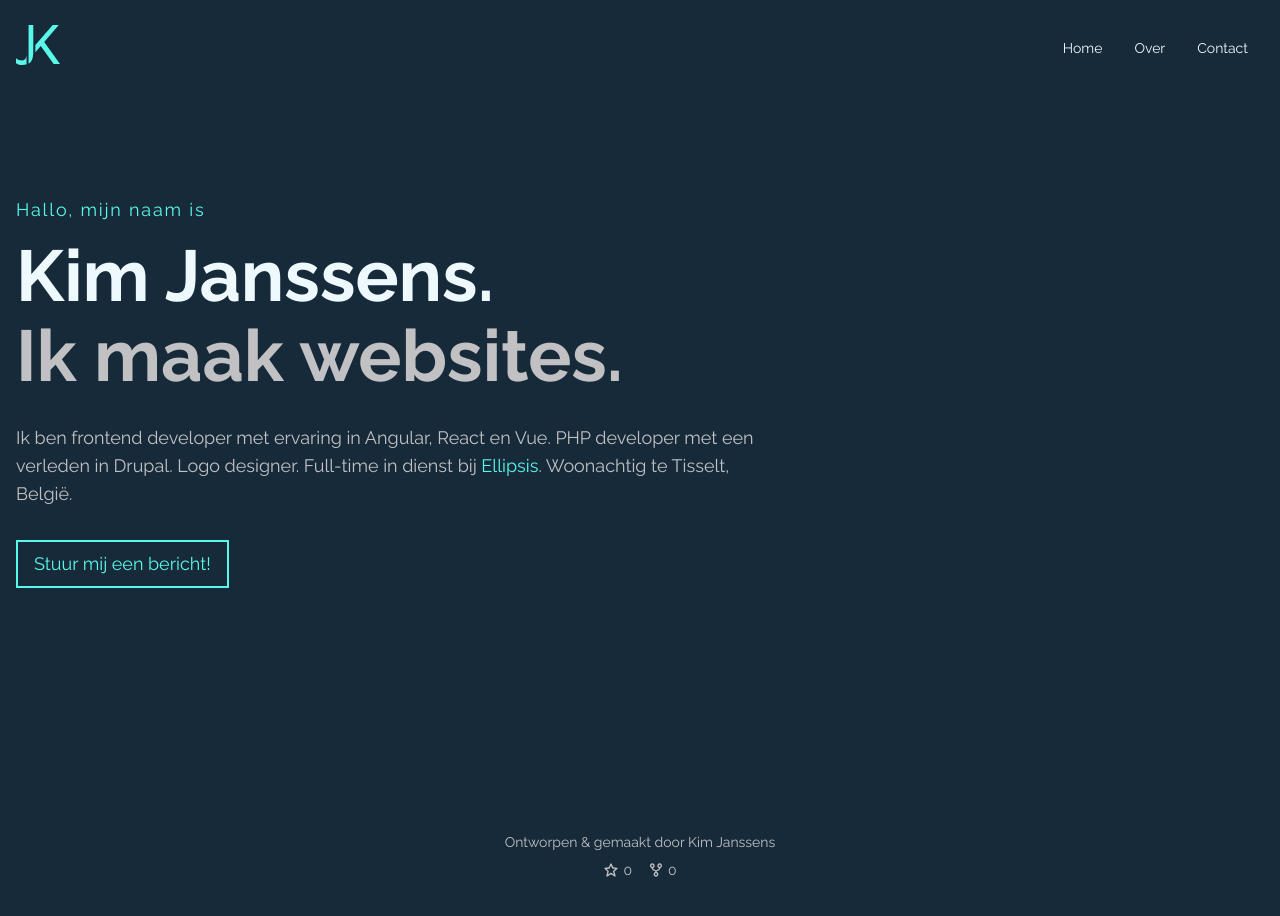
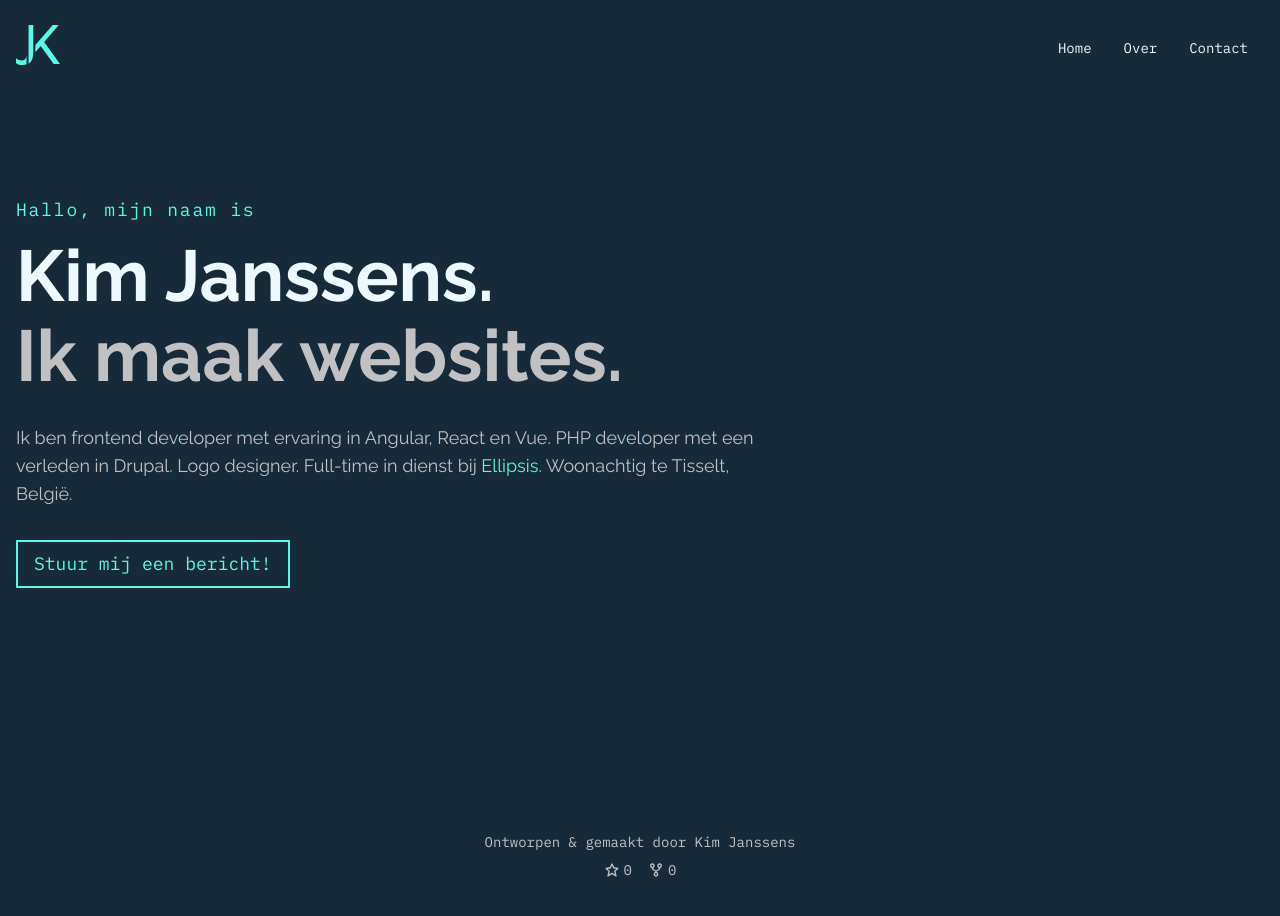
Before and after one commit to kimjanssens/portfolio, a Next.js app: page / in a window 1280 px wide. Built offline with nearby package versions, Linux system fonts and the light colour scheme.

Commit message:
Installed IBM Plex Mono font

```diff
--- a/components/Footer.js
+++ b/components/Footer.js
@@ -6,7 +6,7 @@ const Footer = () => {
 		<footer className="text-center p-8">
 			<Link href="https://github.com/kimjanssens/portfolio">
 				<a
-					className="font-raleway text-sm text-silver inline-block hover:text-turquoise-blue transition ease-in-out duration-300"
+					className="font-ibm text-sm text-silver inline-block hover:text-turquoise-blue transition ease-in-out duration-300"
 					target="_blank"
 				>
 					<p className="mb-2">Ontworpen & gemaakt door Kim Janssens</p>
--- a/components/MobileNavigation.js
+++ b/components/MobileNavigation.js
@@ -10,7 +10,7 @@ const MobileNavigation = ({ open, setOpen }) => {
 			<nav className="flex flex-col text-center justify-center h-full">
 				<Link href="/">
 					<a
-						className="font-raleway text-xl text-snow py-6 hover:text-turquoise-blue transition ease-in-out duration-300"
+						className="font-ibm text-xl text-snow py-6 hover:text-turquoise-blue transition ease-in-out duration-300"
 						onClick={() => setOpen(!open)}
 					>
 						Home
@@ -18,7 +18,7 @@ const MobileNavigation = ({ open, setOpen }) => {
 				</Link>
 				<Link href="/over">
 					<a
-						className="font-raleway text-xl text-snow py-6 hover:text-turquoise-blue transition ease-in-out duration-300"
+						className="font-ibm text-xl text-snow py-6 hover:text-turquoise-blue transition ease-in-out duration-300"
 						onClick={() => setOpen(!open)}
 					>
 						Over
@@ -26,7 +26,7 @@ const MobileNavigation = ({ open, setOpen }) => {
 				</Link>
 				<Link href="/contact">
 					<a
-						className="font-raleway text-xl text-snow py-6 hover:text-turquoise-blue transition ease-in-out duration-300"
+						className="font-ibm text-xl text-snow py-6 hover:text-turquoise-blue transition ease-in-out duration-300"
 						onClick={() => setOpen(!open)}
 					>
 						Contact
--- a/components/Navigation.js
+++ b/components/Navigation.js
@@ -4,17 +4,17 @@ const Navigation = () => {
 	return (
 		<nav className="hidden w-full md:block md:w-auto">
 			<Link href="/">
-				<a className="font-raleway text-sm text-snow inline-block p-3 mx-1 hover:text-turquoise-blue transition ease-in-out duration-300">
+				<a className="font-ibm text-sm text-snow inline-block p-3 mx-1 hover:text-turquoise-blue transition ease-in-out duration-300">
 					Home
 				</a>
 			</Link>
 			<Link href="/over">
-				<a className="font-raleway text-sm text-snow inline-block p-3 mx-1 hover:text-turquoise-blue transition ease-in-out duration-300">
+				<a className="font-ibm text-sm text-snow inline-block p-3 mx-1 hover:text-turquoise-blue transition ease-in-out duration-300">
 					Over
 				</a>
 			</Link>
 			<Link href="/contact">
-				<a className="font-raleway text-sm text-snow inline-block p-3 mx-1 hover:text-turquoise-blue transition ease-in-out duration-300">
+				<a className="font-ibm text-sm text-snow inline-block p-3 mx-1 hover:text-turquoise-blue transition ease-in-out duration-300">
 					Contact
 				</a>
 			</Link>
--- a/pages/index.tsx
+++ b/pages/index.tsx
@@ -20,7 +20,7 @@ const Home: NextPage = () => {
 			<main id="homepage" className="flex items-center h-screen">
 				<div className="container mx-auto px-4">
 					<div className="max-w-3xl">
-						<p className="font-raleway text-base sm:text-lg text-turquoise-blue tracking-widest mb-4">
+						<p className="font-ibm text-base sm:text-lg text-turquoise-blue tracking-widest mb-4">
 							Hallo, mijn naam is
 						</p>
 						<h1 className="font-raleway font-semibold text-snow text-5xl sm:text-7xl mb-2">
@@ -45,7 +45,7 @@ const Home: NextPage = () => {
 						</p>
 						<Link href="mailto:hello@kimjanssens.be">
 							<a
-								className="font-raleway text-base sm:text-lg text-turquoise-blue inline-block border-2 border-solid border-turquoise-blue px-4 py-2 hover:bg-turquoise-blue hover:text-prussian-blue ease-in-out duration-300 sm:mr-4 mb-4 text-center"
+								className="font-ibm text-base sm:text-lg text-turquoise-blue inline-block border-2 border-solid border-turquoise-blue px-4 py-2 hover:bg-turquoise-blue hover:text-prussian-blue ease-in-out duration-300 sm:mr-4 mb-4 text-center"
 								onClick={() => track("view_item", "contact")}
 							>
 								Stuur mij een bericht!
--- a/styles/globals.css
+++ b/styles/globals.css
@@ -1,4 +1,4 @@
-@import url('https://fonts.googleapis.com/css2?family=Raleway:wght@400;700&family=Roboto&display=swap');
+@import url('https://fonts.googleapis.com/css2?family=IBM+Plex+Mono&family=Raleway:wght@400;700&display=swap');
 
 @tailwind base;
 @tailwind components;
--- a/tailwind.config.js
+++ b/tailwind.config.js
@@ -7,6 +7,7 @@ module.exports = {
 		extend: {
 			fontFamily: {
 				raleway: ["Raleway", "sans-serif"],
+				ibm: ["IBM Plex Mono", "monospace"],
 			},
 			colors: {
 				"prussian-blue": "#172A3A",
```
